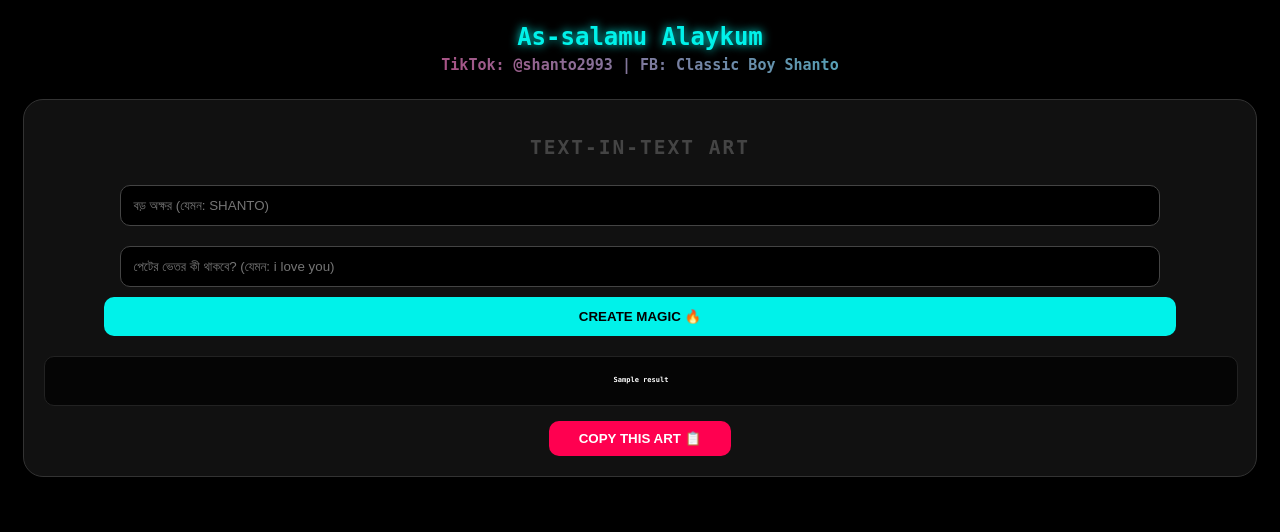
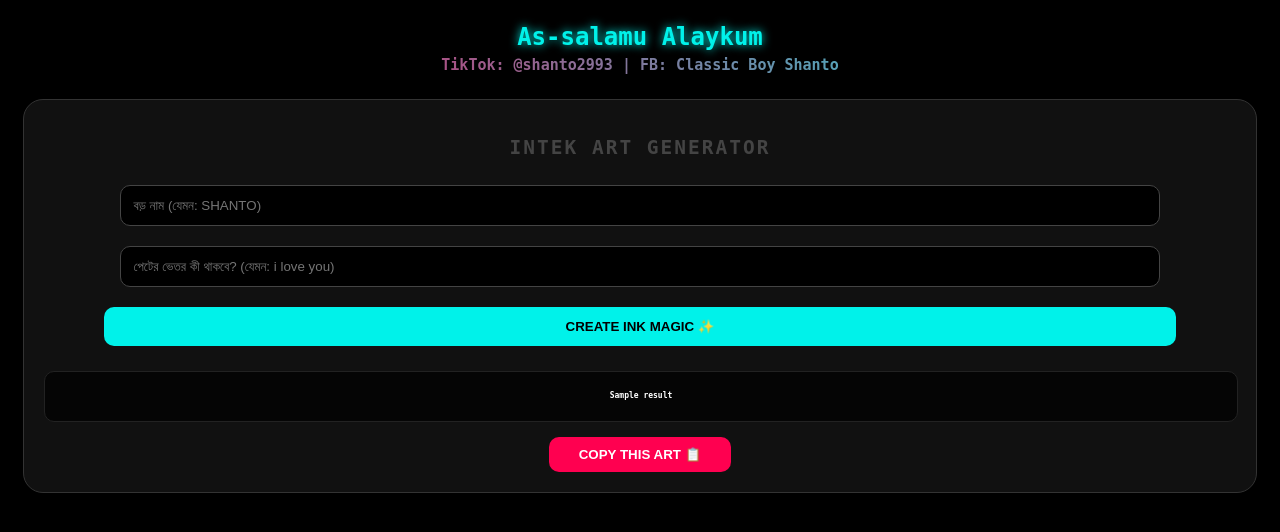
Before and after one commit to DevelopShanto/text-repeater, a Flask app: template templates/index.html in a window 1280 px wide. Shown: the top 532 px of the page. Run offline with Flask 3, Linux system fonts and the light colour scheme; the template is opened without the code that fills it: most values are stand-ins (such as "Sample title", 1, 10 or a date in 2020).

Commit message:
Intek Text-Masking Art Style with proper header order

```diff
--- a/templates/index.html
+++ b/templates/index.html
@@ -4,39 +4,59 @@
     <meta name="viewport" content="width=device-width, initial-scale=1">
     <title>Intek Text Art - Shanto</title>
     <style>
-        body { background: #000; color: #00f2ea; font-family: monospace; text-align: center; padding: 15px; }
-        .salem { font-size: 24px; font-weight: bold; margin-bottom: 5px; text-shadow: 0 0 10px #00f2ea; }
+        body { background: #000; color: #fff; font-family: monospace; text-align: center; padding: 15px; }
+        .salem { font-size: 24px; font-weight: bold; margin-bottom: 5px; text-shadow: 0 0 10px #00f2ea; color: #00f2ea; }
         .header-info { background: linear-gradient(45deg, #ff0050, #00f2ea); -webkit-background-clip: text; -webkit-text-fill-color: transparent; font-weight: bold; margin-bottom: 25px; font-size: 15px; }
-        .box { background: #111; padding: 20px; border-radius: 20px; border: 1px solid #333; }
-        input { width: 85%; padding: 12px; margin: 10px 0; border-radius: 10px; border: 1px solid #444; background: #000; color: #fff; outline: none; }
-        button { width: 90%; padding: 12px; background: #00f2ea; border: none; font-weight: bold; border-radius: 10px; cursor: pointer; color: #000; }
-        #output-container { width: 100%; overflow-x: auto; margin-top: 20px; background: #050505; border-radius: 10px; border: 1px solid #222; }
-        #output { display: inline-block; text-align: left; white-space: pre; font-size: 7px; line-height: 1.1; color: #fff; padding: 20px; font-weight: bold; }
-        .copy-btn { background: #ff0050; color: white; margin-top: 15px; width: auto; padding: 10px 30px; }
+        .box { background: #111; padding: 20px; border-radius: 20px; border: 1px solid #333; box-shadow: 0 10px 30px rgba(0,0,0,0.5); }
+        input { width: 85%; padding: 12px; margin: 10px 0; border-radius: 10px; border: 1px solid #444; background: #000; color: #00f2ea; outline: none; }
+        button { width: 90%; padding: 12px; background: #00f2ea; border: none; font-weight: bold; border-radius: 10px; cursor: pointer; color: #000; margin-top: 10px; }
+
+        /* আউটপুট এরিয়া - ফন্ট অনেক ছোট এবং পেঁচানো হবে যেন পেটের ভেতর শত শত বার রিপিট হয় */
+        #output-container {
+            width: 100%;
+            overflow-x: auto;
+            margin-top: 25px;
+            background: #050505;
+            border-radius: 10px;
+            border: 1px solid #222;
+        }
+        #output {
+            display: inline-block;
+            text-align: left;
+            white-space: pre;
+            font-size: 8px; /* ফন্ট অনেক ছোট রাখা হয়েছে যেন পেটের ভেতর পেঁচিয়ে ধরে */
+            line-height: 1.1;
+            color: #fff;
+            padding: 20px;
+            font-weight: bold;
+        }
     </style>
 </head>
 <body>
     <div class="salem">As-salamu Alaykum</div>
     <div class="header-info">TikTok: @shanto2993 | FB: Classic Boy Shanto</div>
+
     <div class="box">
-        <h2 style="color: #444; letter-spacing: 2px;">TEXT-IN-TEXT ART</h2>
+        <h2 style="color: #444; letter-spacing: 2px;">INTEK ART GENERATOR</h2>
         <form method="POST">
-            <input type="text" name="name" placeholder="বড় অক্ষর (যেমন: SHANTO)" required>
+            <input type="text" name="name" placeholder="বড় নাম (যেমন: SHANTO)" required>
             <input type="text" name="message" placeholder="পেটের ভেতর কী থাকবে? (যেমন: i love you)" required>
-            <button type="submit">CREATE MAGIC 🔥</button>
+            <button type="submit">CREATE INK MAGIC ✨</button>
         </form>
+
         {% if result %}
         <div id="output-container">
             <div id="output">{{ result }}</div>
         </div>
-        <button class="copy-btn" onclick="copy()">COPY THIS ART 📋</button>
+        <button style="background: #ff0050; color: white; margin-top: 15px; width: auto; padding: 10px 30px;" onclick="copy()">COPY THIS ART 📋</button>
         {% endif %}
     </div>
+
     <script>
         function copy() {
             var text = document.getElementById("output").innerText;
             navigator.clipboard.writeText(text);
-            alert("Art Copied Successfully! 🔥");
+            alert("Intek Art Copied! 🔥");
         }
     </script>
 </body>
```
Also changed, not shown: app.py (+10 -3 lines).
